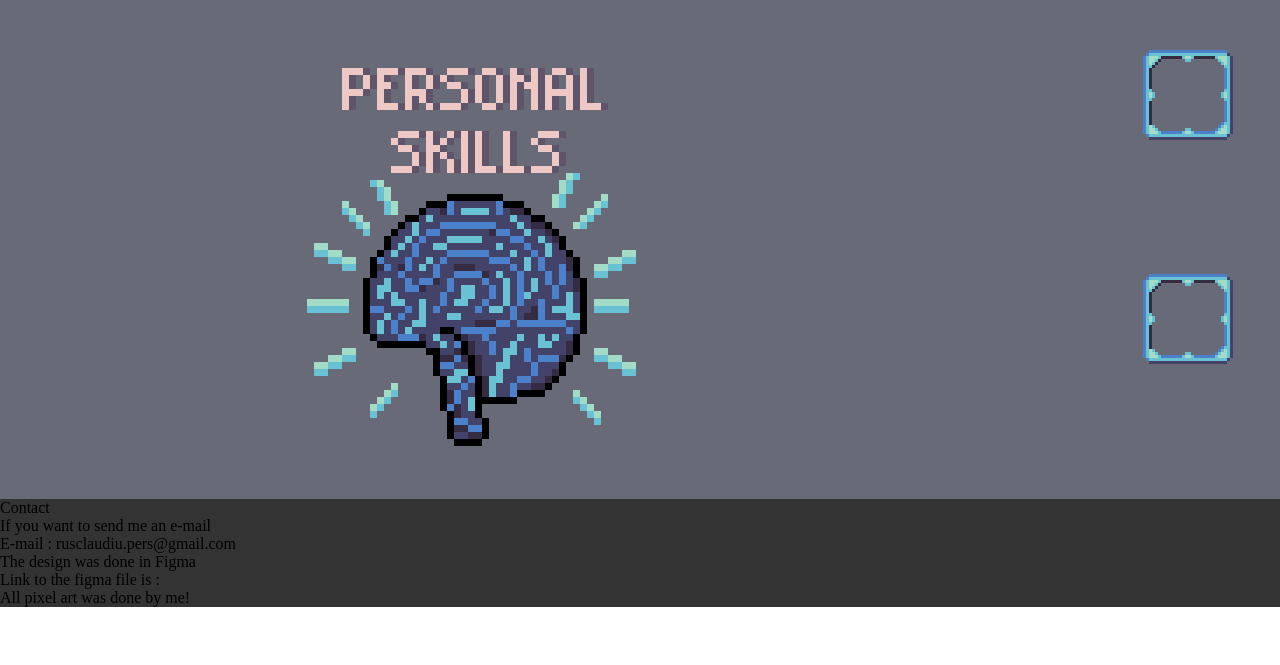
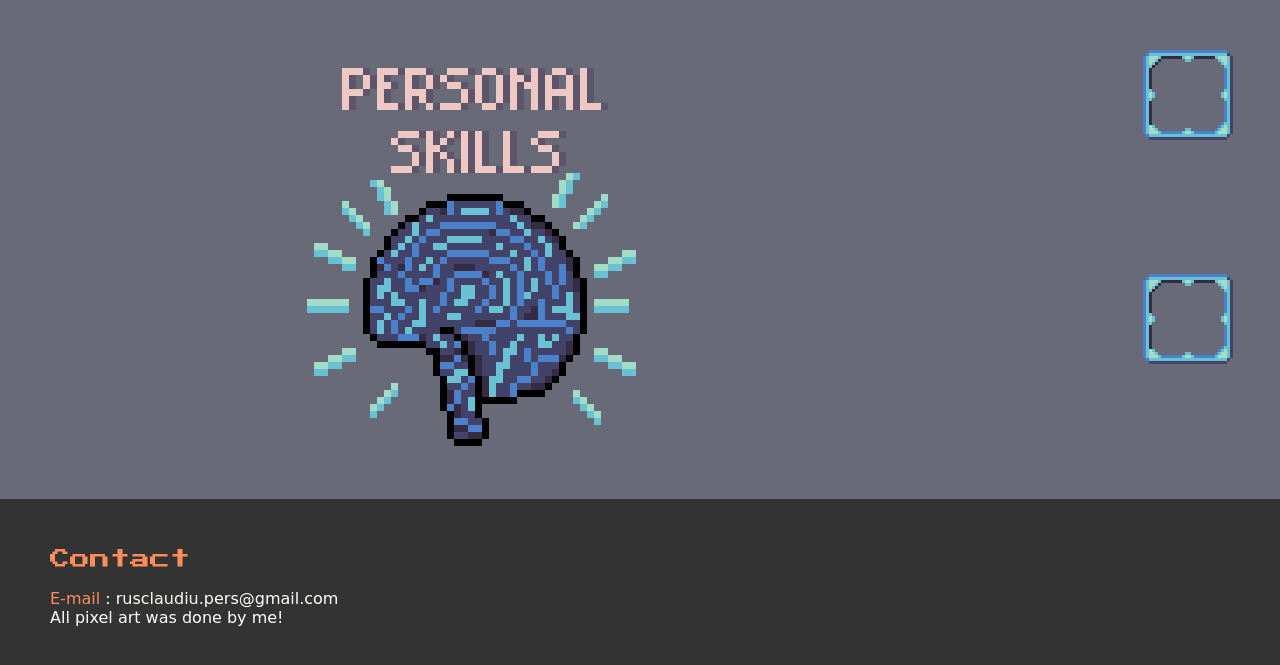
Before and after one commit to CrashMtfk/Portfolio, a website built with Vite: page portfolio/index.html in a window 1280 px wide. Shown: the part 2603-3268 px from the top of the page. Before the commit the page ends 3210 px from the top, so only its background shows below. Built offline with nearby package versions, Linux system fonts and the light colour scheme; a web font is replaced by a local one.

Commit message:
done contact section

```diff
--- a/portfolio/index.html
+++ b/portfolio/index.html
@@ -26,9 +26,9 @@
           <img src="images/Profile.jpg" alt="A picture of me" class="me-picture">
           <h1 class="head-title-two">Scroll to learn more about me!</h1>
           <div class="personal-links">
-            <a href="https://www.linkedin.com/in/RusClaudiu/"><img src="images/linkedin-svgrepo-com.svg" alt="Linked In logo"></a>
-            <a href="https://github.com/CrashMtfk"><img src="images/github-svgrepo-com.svg" alt="GitHub Logo"></a>
-            <a href="https://www.instagram.com/miguel.de.la.monteray/"><img src="images/instagram-svgrepo-com.svg" alt="Instagram Logo"></a>
+            <a href="https://www.linkedin.com/in/RusClaudiu/" target="_blank"><img src="images/linkedin-svgrepo-com.svg" alt="Linked In logo"></a>
+            <a href="https://github.com/CrashMtfk" target="_blank"><img src="images/github-svgrepo-com.svg" alt="GitHub Logo"></a>
+            <a href="https://www.instagram.com/miguel.de.la.monteray/" target="_blank"><img src="images/instagram-svgrepo-com.svg" alt="Instagram Logo"></a>
           </div>
         </div>
       </header>
@@ -88,13 +88,14 @@
         </div>
       </div>
     </div>
-    <div class="contact-section">
-      <h2>Contact</h2>
-      <p>If you want to send me an e-mail</p>
-      <p>E-mail : rusclaudiu.pers@gmail.com</p>
-      <p>The design was done in Figma</p>
-      <p>Link to the figma file is : </p>
-      <p>All pixel art was done by me!</p>
-    </div>
+    <footer>
+      <div class="contact-section">
+        <h2>Contact</h2>
+        <div class="contact-info">
+          <p> <span id="email-format">E-mail</span>  : rusclaudiu.pers@gmail.com</p>
+          <p>All pixel art was done by me!</p>
+        </div>
+      </div>
+  </footer>
   </body>
 </html>
--- a/portfolio/style.css
+++ b/portfolio/style.css
@@ -211,3 +211,26 @@ nav ul li a:hover{
   margin-left: auto;
   margin-right: auto;
 }
+
+.contact-section h2{
+  font-family: 'Press Start 2P', cursive;
+  font-size: 20px;
+  color: #FF8D5C;
+  margin-left: 50px;
+  padding-top: 50px;
+}
+
+.contact-section p {
+  font-family: 'Tillana', cursive;
+  color: #FFFFFA;
+}
+
+.contact-info {
+  margin-top: 20px;
+  margin-left: 50px;
+  padding-bottom: 50px;
+}
+
+#email-format{
+  color: #FF8D5C;
+}
```
